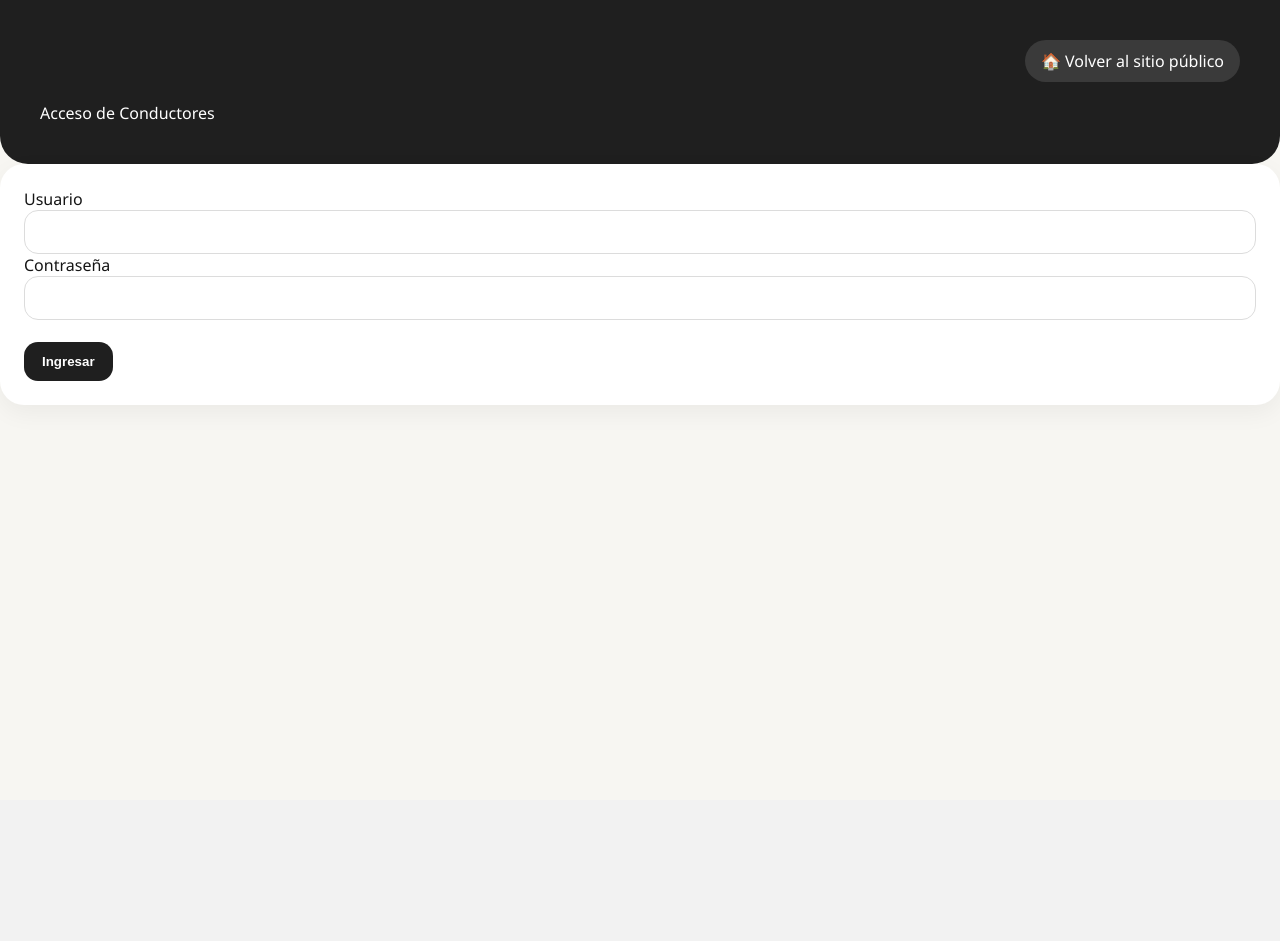
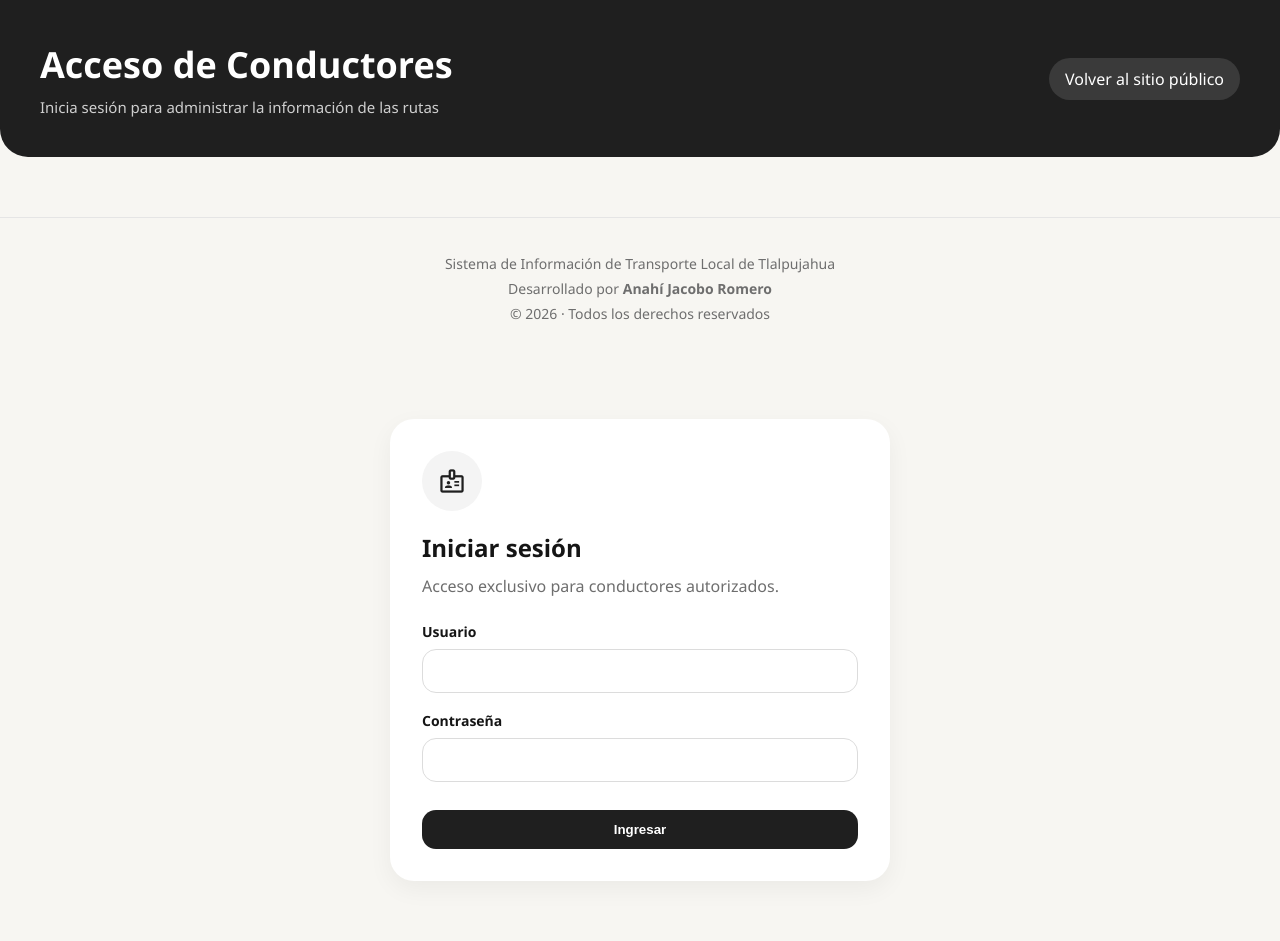
Before and after one commit to jacoboanahi7-png/transporte-tlalpujahua, a Flask app: page /login in a window 1280 px wide. Before the commit the page ends 405 px from the top, so only its background shows below. Run offline with Flask 3, Linux system fonts and the light colour scheme.

Commit message:
Update login.html

```diff
--- a/templates/login.html
+++ b/templates/login.html
@@ -1,37 +1,85 @@
 <!DOCTYPE html>
-<html>
+<html lang="es">
 <head>
+
+    <meta charset="UTF-8">
+    <meta name="viewport" content="width=device-width, initial-scale=1.0">
 
     <title>Acceso Conductores</title>
 
     <link rel="stylesheet"
           href="{{ url_for('static', filename='style.css') }}">
 
+    <link rel="stylesheet"
+          href="https://fonts.googleapis.com/css2?family=Material+Symbols+Outlined" />
+
 </head>
-
 
 <body>
 
+<header class="header">
 
-<div class="header">
-<div class="menu-superior">
-    <a href="/" class="volver-link">
-        🏠 Volver al sitio público
-    </a>
-</div>
+    <div class="topbar">
+
+         <div>
+            <div class="titulo">
                 Acceso de Conductores
             </div>
 
+            <div class="subtitulo">
+                Inicia sesión para administrar la información de las rutas
+            </div>
+        </div>
 
-<div class="tarjeta">
+        <a href="/" class="volver-link">
+            Volver al sitio público
+        </a>
+
+    </div>
+
+</header>
+
+<footer class="footer">
+
+    <p>
+        Sistema de Información de Transporte Local de Tlalpujahua
+    </p>
+
+    <p>
+        Desarrollado por <strong>Anahí Jacobo Romero</strong>
+    </p>
+
+    <p>
+        © 2026 · Todos los derechos reservados
+    </p>
+
+</footer>
+
+<div class="login-container">
+
+    <div class="login-card">
+
+        <div class="login-icono">
+            <span class="material-symbols-outlined">
+                badge
+            </span>
+        </div>
+
+        <h2>Iniciar sesión</h2>
+
+        <p class="login-texto">
+            Acceso exclusivo para conductores autorizados.
+        </p>
+
         {% if error %}
         <div class="error">
             {{ error }}
         </div>
         {% endif %}
+
         <form method="POST">
 
-        <p>Usuario</p>
+            <label>Usuario</label>
 
             <input
                 type="text"
@@ -39,15 +87,13 @@
                 required
             >
 
-        <p>Contraseña</p>
+            <label>Contraseña</label>
 
             <input
                 type="password"
                 name="password"
                 required
             >
-
-        <br><br>
 
             <button type="submit">
                 Ingresar
@@ -57,5 +103,7 @@
 
     </div>
 
+</div>
+
 </body>
 </html>
```
Lines whose indentation alone changed are shown as unchanged.
